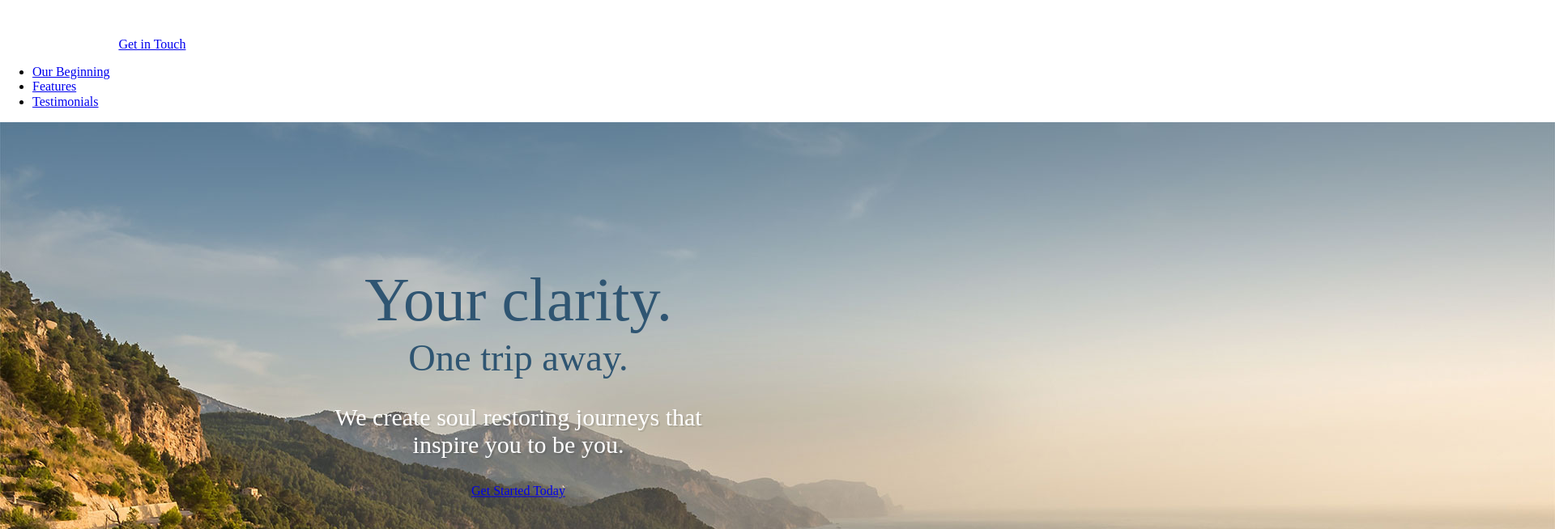
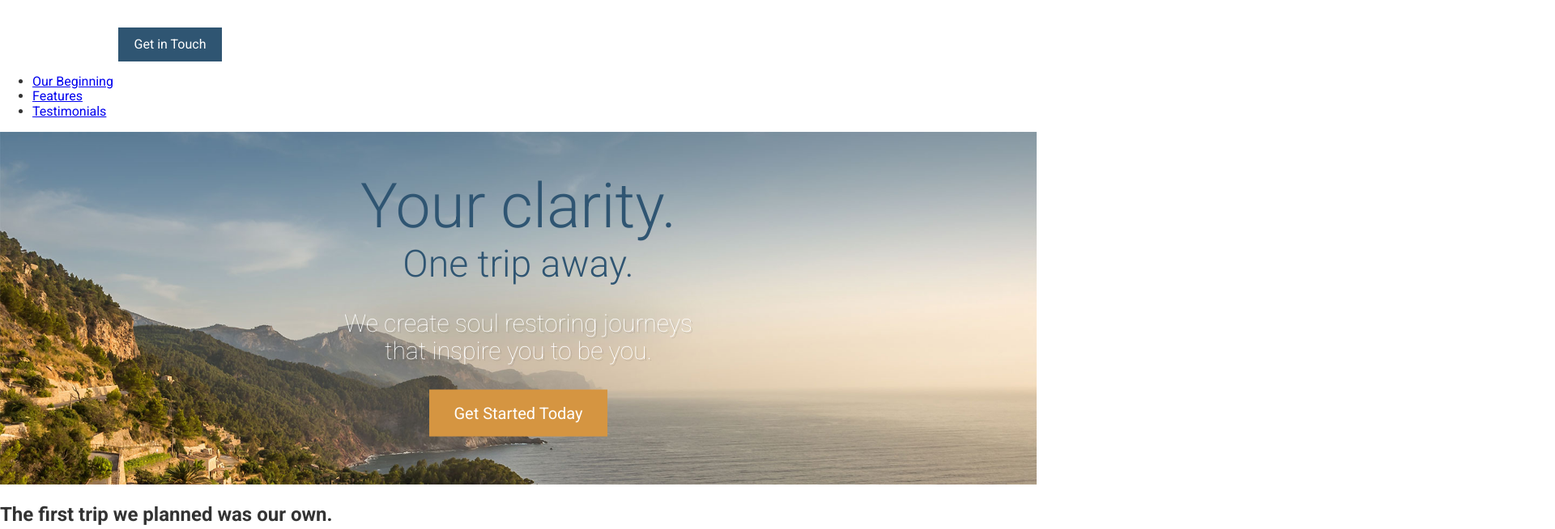
Before and after one commit to dilipthakor/travel, a website: page app/index.html in a window 1280 px wide. Shown: the top 654 px of the page at 81% size, 1920 px wide, since content can reach past the window. Drawn offline with Linux system fonts and the light colour scheme.

Commit message:
comleted button styles

```diff
--- /dev/null
+++ b/app/assets/styles/base/_variables.css
@@ -0,0 +1,2 @@
+$mainBlue:#2f5572;
+$mainOrange: #d59541;
--- /dev/null
+++ b/app/assets/styles/modules/_btn.css
@@ -0,0 +1,21 @@
+
+
+.btn{
+  background-color: $mainBlue;
+  color: #fff;
+  text-decoration: none;
+  padding:.75rem 1.2rem;
+  display: inline-block;
+
+  &--orange {
+    background-color: $mainOrange;
+  }
+
+  &--large{
+    font-size: 1.25rem;
+    padding: 1.1rem 1.9rem;
+
+  }
+
+
+}
--- a/app/assets/styles/modules/_large-hero.css
+++ b/app/assets/styles/modules/_large-hero.css
@@ -12,7 +12,7 @@
 
   &__title {
     font-weight: 300;
-    color: #2f5572;
+    color: $mainBlue;
     font-size: 4.8rem;
     margin: 0;
   }
@@ -20,7 +20,7 @@
 
   &__subtitle {
     font-weight: 300;
-    color: #2f5572;
+    color: $mainBlue;
     font-size: 2.9rem;
     margin: 0;
   }
--- a/app/assets/styles/styles.css
+++ b/app/assets/styles/styles.css
@@ -1,3 +1,6 @@
 @import "normalize.css";
+@import "base/_global";
+@import "base/_variables";
 @import "modules/_large-hero";
 @import "modules/_large-hero";
+@import "modules/_btn";
--- a/app/index.html
+++ b/app/index.html
@@ -13,7 +13,7 @@
 <body>
   <header>
     <img src="assets/images/icons/clear-view-escapes.svg">
-    <a href="#">Get in Touch</a>
+    <a href="#" class="btn">Get in Touch</a>
     <nav>
       <ul>
         <li><a href="#our-beginning">Our Beginning</a></li>
@@ -29,7 +29,7 @@
       <h1 class="large-hero__title">Your clarity.</h1>
       <h2 class="large-hero__subtitle">One trip away.</h2>
       <p class="large-hero__description">We create soul restoring journeys that inspire you to be you.</p>
-      <p><a href="#">Get Started Today</a></p>
+      <p><a href="#" class="btn btn--orange btn--large">Get Started Today</a></p>
     </div>
   </div>
 
@@ -86,7 +86,7 @@
   </div>
 
   <footer>
-    <p>Copyright &copy; 2016 Clear View Escapes. All rights reserved. <a href="#">Get in Touch</a></p>
+    <p>Copyright &copy; 2016 Clear View Escapes. All rights reserved. <a href="#" class="btn btn--orange">Get in Touch</a></p>
   </footer>
 </body>
 </html>
--- a/app/temp/styles/styles.css
+++ b/app/temp/styles/styles.css
@@ -450,6 +450,16 @@ template {
   display: none;
 }
 
+body {
+  font-family: 'Roboto', sans-serif;
+  color: #333;
+}
+
+img{
+  max-width: 100%;
+  height: auto;
+}
+
 .large-hero{
   position: relative;
 
@@ -488,3 +498,23 @@ template {
     margin-left: auto;
     margin-right: auto;
   }
+
+.btn{
+  background-color: #2f5572;
+  color: #fff;
+  text-decoration: none;
+  padding:.75rem 1.2rem;
+  display: inline-block;
+
+
+}
+
+.btn--orange {
+    background-color: #d59541;
+  }
+
+.btn--large{
+    font-size: 1.25rem;
+    padding: 1.1rem 1.9rem;
+
+  }
```
